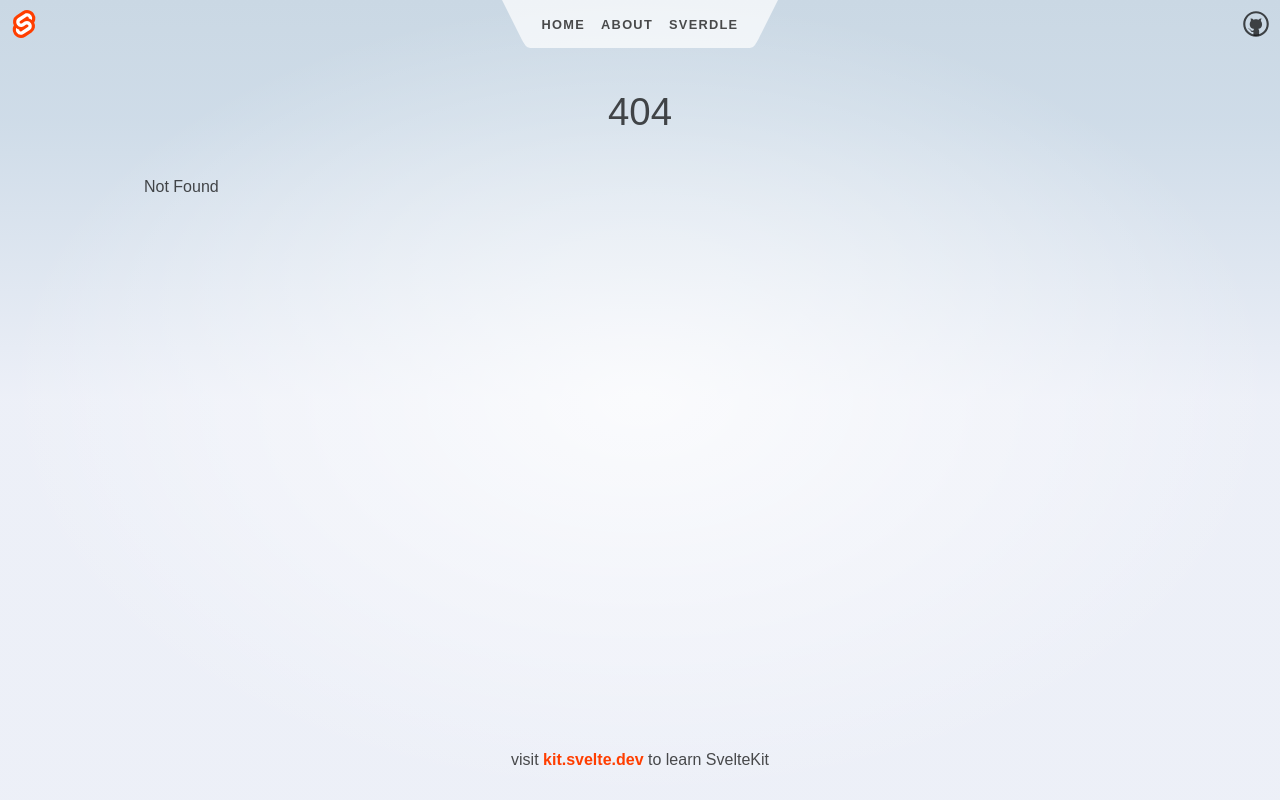
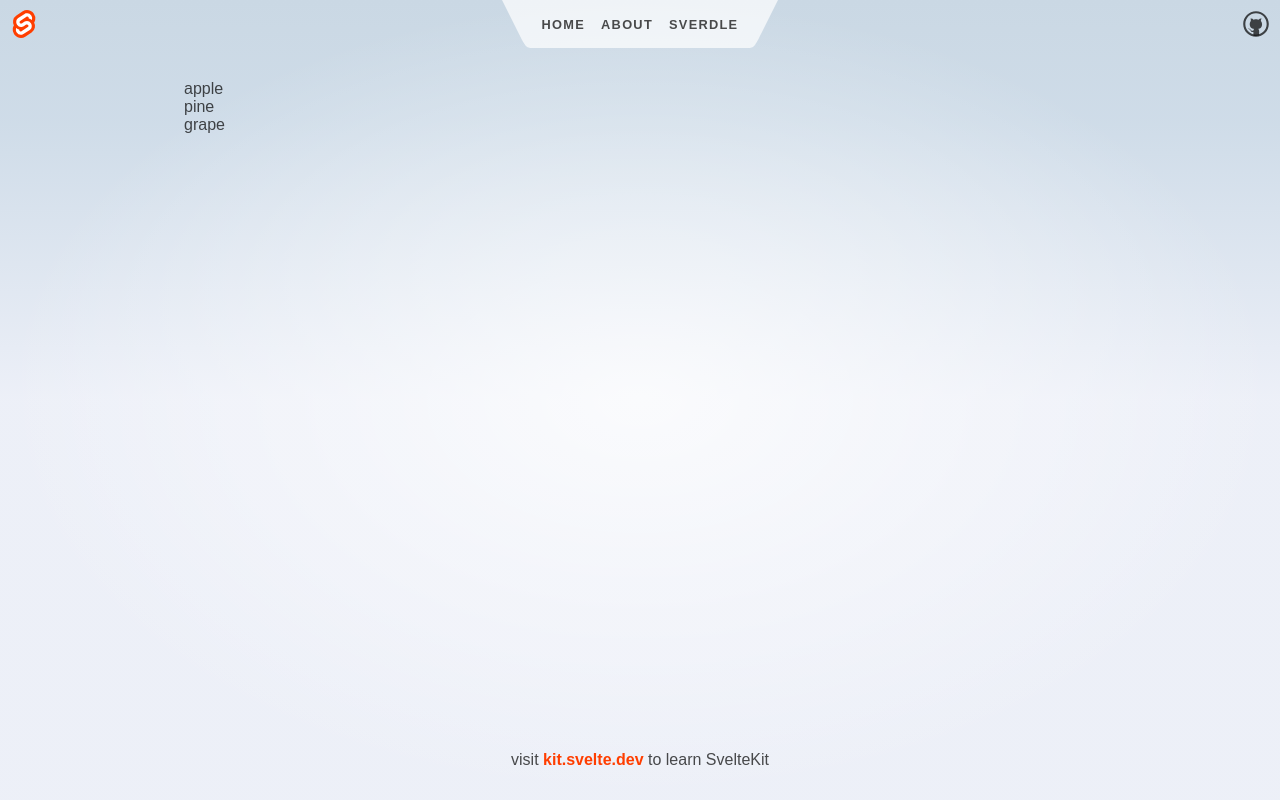
Before and after one commit to Tatsu015/svelte-sample, a SvelteKit app: page /list in a window 1280 px wide. Before the commit this address had no page. Built offline with nearby package versions, Linux system fonts and the light colour scheme.

Commit message:
add each statement

```diff
--- /dev/null
+++ b/src/routes/list/+page.svelte
@@ -0,0 +1,9 @@
+<script>
+    let fruits = ["apple", "pine", "grape"]
+</script>
+
+<ul>
+    {#each fruits as fruit}
+        <div>{fruit}</div>
+    {/each}
+</ul>
```
